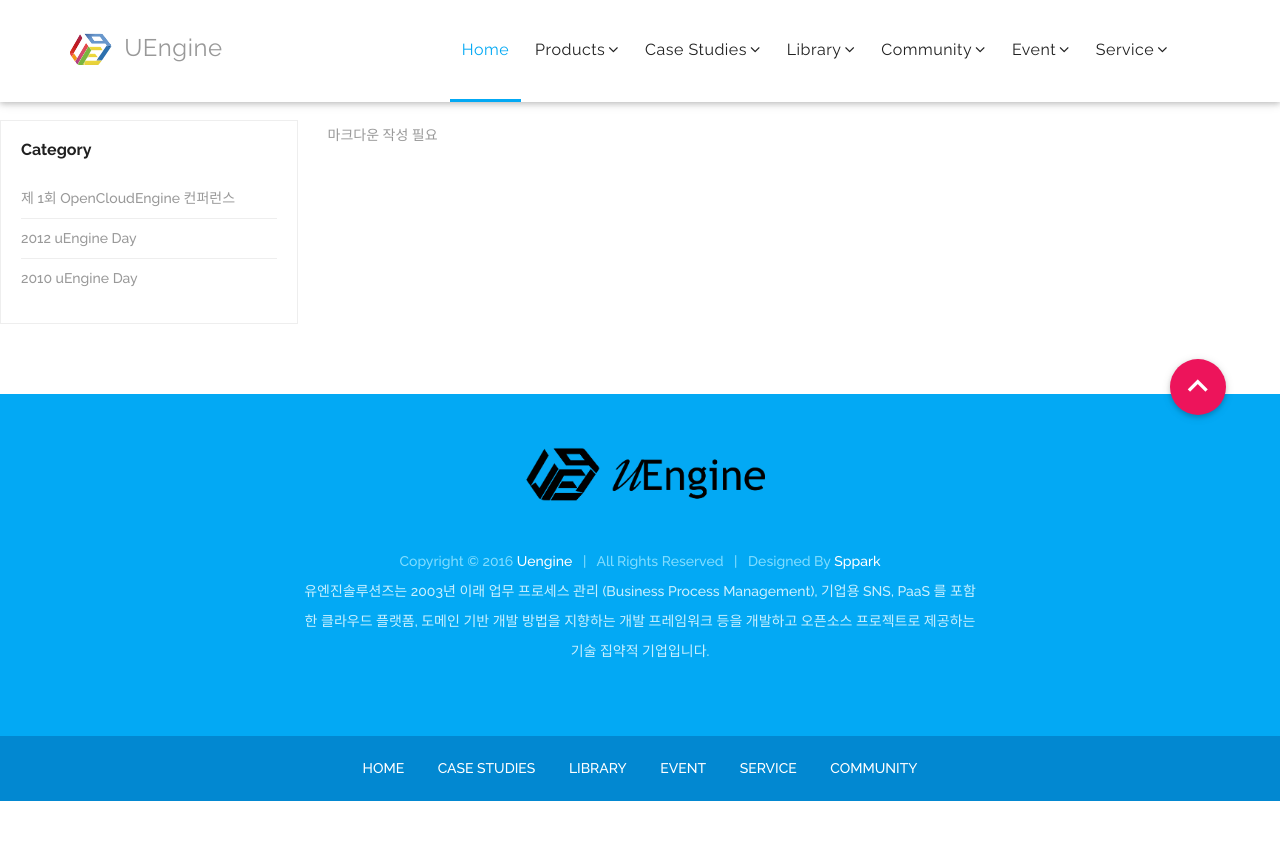
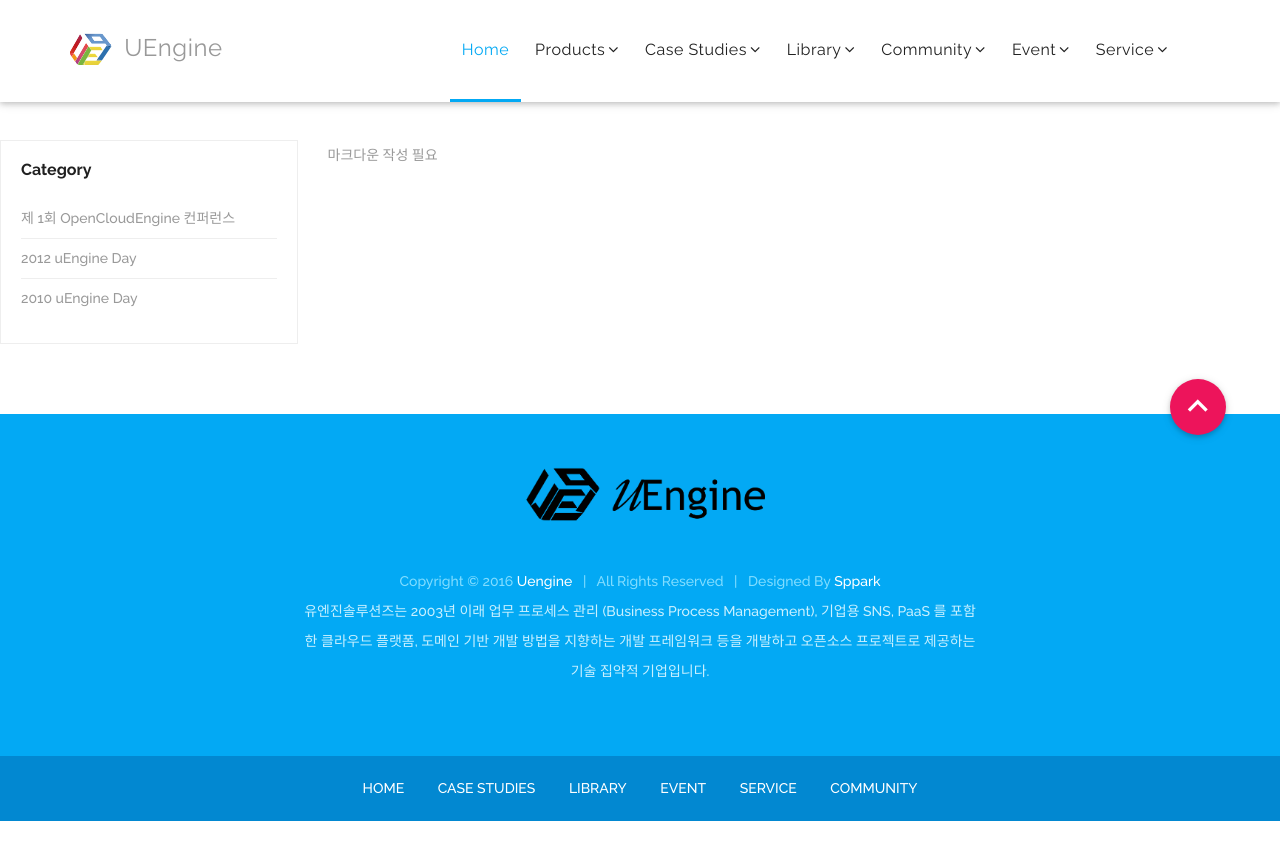
Before and after one commit to TheOpenCloudEngine/theopencloudengine.github.io, a Jekyll site: the page built from event/oce1.md, in a window 1280 px wide. Shown: the top 860 px of the page. Built offline with Jekyll 4.4.1, drawn with Linux system fonts in a browser that asks for light colours.

Commit message:
Update default.html

```diff
--- a/_layouts/default.html
+++ b/_layouts/default.html
@@ -160,7 +160,7 @@
 <!--header end-->
 
 {% if page.showgroup %}
-<div class="row" style="margin-top: 20px">
+<div class="row" style="margin-top: 40px">
     <div class="col-md-3">
         <div class="tt-sidebar-wrapper" role="complementary">
 
```
